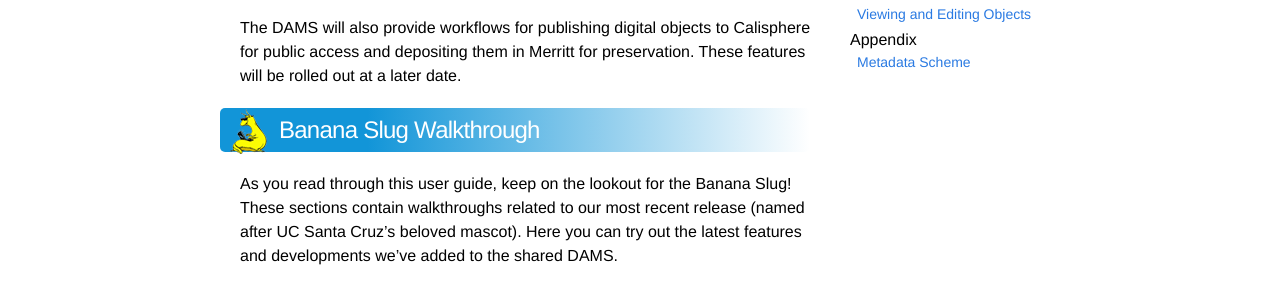
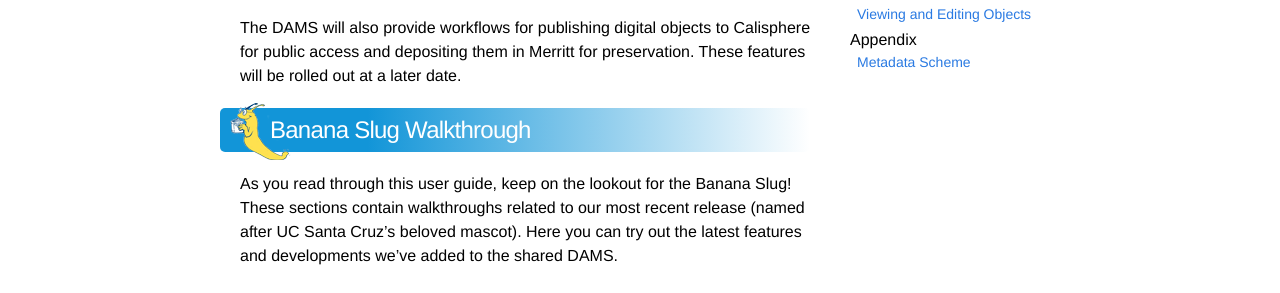
Before and after one commit to ucldc/ucldc-docs, a Jekyll site: the page built from docs/dams/index.md, in a window 1280 px wide. Shown: the part 402-695 px from the top of the page. Built offline with Jekyll 4.4.1, drawn with Linux system fonts in a browser that asks for light colours; nearby versions of some CDN libraries.

Commit message:
Changed slug image

```diff
--- a/css/styles.css
+++ b/css/styles.css
@@ -234,7 +234,7 @@
 }
 
 div .walkthrough {
-    padding: 4px 15px 4px 59px;
+    padding: 4px 15px 4px 50px;
 /*    border-bottom: 1px solid #e7e7e7;
     border-top: 1px solid #e7e7e7;
 */
@@ -260,7 +260,7 @@
 div .walkthrough::before {
     content: url('/ucldc-docs/images/slug-45.png');
     position: absolute;
-    top: 1px;
+    top: -5px;
     left: 10px;
 }
 
```
Also changed, not shown: images/slug-45.png.
